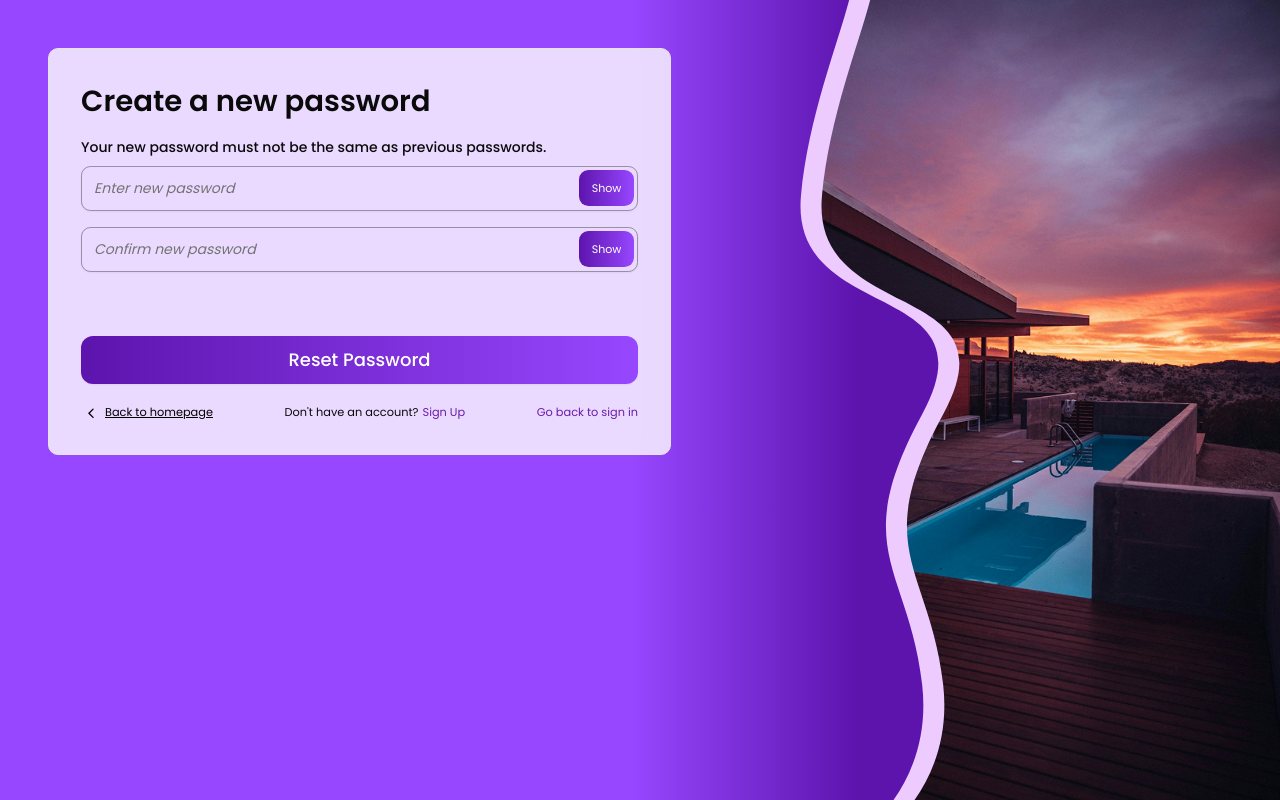
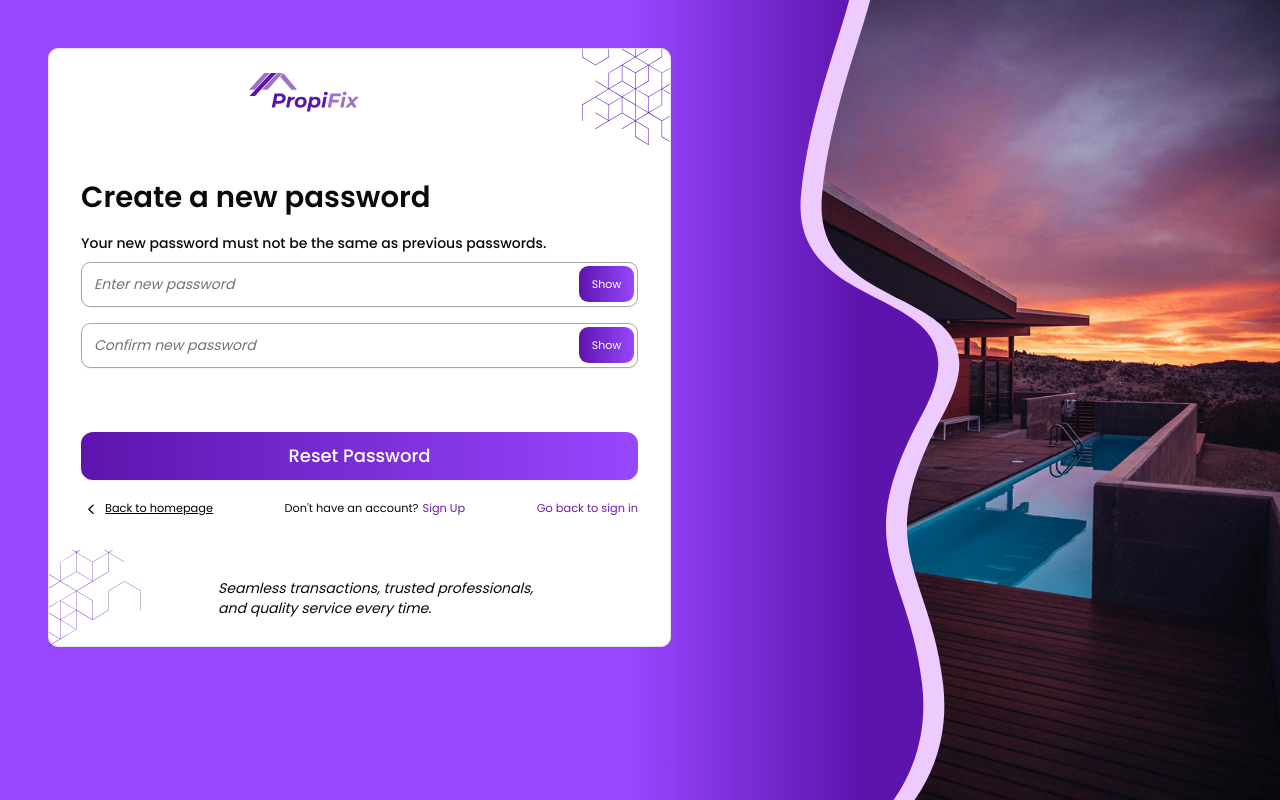
Before and after one commit to DevGracies/Propifix, a Next.js app: page /user/reset-password/new-password in a window 1280 px wide. Built offline with nearby package versions, Linux system fonts and the light colour scheme.

Commit message:
refactor: updated ui for password reset

```diff
--- a/src/components/auth/user/NewPassword.jsx
+++ b/src/components/auth/user/NewPassword.jsx
@@ -10,6 +10,10 @@ import { useRouter } from 'next/navigation';
 import { NewPasswordFormSchema } from '@/lib/schema/NewPasswordFormSchema'
 import { Text } from '@/components/shared/Text'
 import { PasswordInput } from '@/components/custom-ui/PasswordField'
+import { CustomImage } from '@/components/shared/Image';
+import logo from '../../../../public/Propifix_logo.svg'
+import topDesign from '../../../../public/backgrounds/auth-top-vector.svg'
+import bottomDesign from '../../../../public/backgrounds/auth-bottom-vector.svg'
 
 export const NewPasswordForm = () => {
   const [isPending, setIsPending] = useState(false)
@@ -28,7 +32,22 @@ export const NewPasswordForm = () => {
   }
 
   return (
-    <div className='sm:p-8 p-4 bg-white/80 backdrop-blur-sm border rounded-lg flex flex-col gap-4'>
+    <div className='bg-white border rounded-lg'>
+      <div className='flex flex-row'>
+      <CustomImage
+          src={logo}
+          style="w-full h-10 my-6"
+          imgStyle="object-contain object-right"
+          priority={true}
+          />
+        <CustomImage
+          src={topDesign}
+          style="w-full h-24"
+          imgStyle="object-contain object-right"
+          priority={true}
+          />
+      </div>
+      <div className='sm:p-8 p-4 flex flex-col gap-4'>
       <Text as='h1' style='text-[29.15px] font-semibold leading-[40.49px]'>
         Create a new password
       </Text>
@@ -88,5 +107,17 @@ export const NewPasswordForm = () => {
         </form>
       </Form>
     </div>
+    <div className='flex items-center'>
+        <CustomImage
+        src={bottomDesign}
+        style="w-full h-24"
+        imgStyle="object-contain object-left"
+        priority={true}
+        />
+        <p className='italic text-xs md:text-sm text-left ml-2 flex mr-0 md:mr-30 w-7xl'>
+          Seamless transactions, trusted professionals, and quality service every time.
+        </p>
+    </div>
+    </div>
   )
 }
--- a/src/components/auth/user/PasswordUpdated.jsx
+++ b/src/components/auth/user/PasswordUpdated.jsx
@@ -4,12 +4,31 @@ import { ChevronLeft } from 'lucide-react'
 import { Button } from '@/components/ui/button'
 import { useRouter } from 'next/navigation';
 import { Text } from '@/components/shared/Text'
+import { CustomImage } from '@/components/shared/Image';
+import logo from '../../../../public/Propifix_logo.svg'
+import topDesign from '../../../../public/backgrounds/auth-top-vector.svg'
+import bottomDesign from '../../../../public/backgrounds/auth-bottom-vector.svg'
 
 export const PasswordUpdated = () => {
   const router = useRouter()
 
   return (
-    <div className='sm:p-8 p-4 bg-white/80 backdrop-blur-sm border rounded-lg flex flex-col gap-4'>
+   <div className='bg-white border rounded-lg'>
+     <div className='flex flex-row'>
+      <CustomImage
+          src={logo}
+          style="w-full h-10 my-6"
+          imgStyle="object-contain object-right"
+          priority={true}
+          />
+        <CustomImage
+          src={topDesign}
+          style="w-full h-24"
+          imgStyle="object-contain object-right"
+          priority={true}
+          />
+      </div>
+     <div className='sm:p-8 p-4 flex flex-col gap-4'>
       <Text as='h1' style='text-[29.15px] font-semibold leading-[40.49px]'>
         Password updated!
       </Text>
@@ -55,5 +74,17 @@ export const PasswordUpdated = () => {
         </div>
       </div>
     </div>
+    <div className='flex items-center'>
+        <CustomImage
+        src={bottomDesign}
+        style="w-full h-24"
+        imgStyle="object-contain object-left"
+        priority={true}
+        />
+        <p className='italic text-xs md:text-sm text-left ml-2 flex mr-0 md:mr-30 w-7xl'>
+          Seamless transactions, trusted professionals, and quality service every time.
+        </p>
+    </div>
+   </div>
   )
 }
--- a/src/components/auth/user/ResetPassword.jsx
+++ b/src/components/auth/user/ResetPassword.jsx
@@ -10,6 +10,10 @@ import { Button } from '@/components/ui/button'
 import { useRouter } from 'next/navigation';
 import { ResetPasswordFormSchema } from '@/lib/schema/ResetPasswordFormSchema'
 import { Text } from '@/components/shared/Text'
+import { CustomImage } from '@/components/shared/Image';
+import logo from '../../../../public/Propifix_logo.svg'
+import topDesign from '../../../../public/backgrounds/auth-top-vector.svg'
+import bottomDesign from '../../../../public/backgrounds/auth-bottom-vector.svg'
 
 export const ResetPasswordForm = () => {
   const [isPending, setIsPending] = useState(false)
@@ -27,7 +31,22 @@ export const ResetPasswordForm = () => {
   }
 
   return (
-    <div className='sm:p-8 p-4 bg-white/80 backdrop-blur-sm border rounded-lg flex flex-col gap-4'>
+   <div className='bg-white border rounded-lg'>
+     <div className='flex flex-row'>
+      <CustomImage
+          src={logo}
+          style="w-full h-10 my-6"
+          imgStyle="object-contain object-right"
+          priority={true}
+          />
+        <CustomImage
+          src={topDesign}
+          style="w-full h-24"
+          imgStyle="object-contain object-right"
+          priority={true}
+          />
+      </div>
+     <div className='sm:p-8 p-4 flex flex-col gap-4'>
       <Text as='h1' style='text-[29.15px] font-semibold leading-[40.49px]'>
         Reset your password
       </Text>
@@ -85,5 +104,17 @@ export const ResetPasswordForm = () => {
         </form>
       </Form>
     </div>
+    <div className='flex items-center'>
+        <CustomImage
+        src={bottomDesign}
+        style="w-full h-24"
+        imgStyle="object-contain object-left"
+        priority={true}
+        />
+        <p className='italic text-xs md:text-sm text-left ml-2 flex mr-0 md:mr-30 w-7xl'>
+          Seamless transactions, trusted professionals, and quality service every time.
+        </p>
+    </div>
+   </div>
   )
 }
--- a/src/components/auth/user/VerifyCode.jsx
+++ b/src/components/auth/user/VerifyCode.jsx
@@ -10,6 +10,10 @@ import { Button } from '@/components/ui/button'
 import { useRouter } from 'next/navigation';
 import { VerifyCodeFormSchema } from '@/lib/schema/VerifyCodeFormSchema'
 import { Text } from '@/components/shared/Text'
+import { CustomImage } from '@/components/shared/Image';
+import logo from '../../../../public/Propifix_logo.svg'
+import topDesign from '../../../../public/backgrounds/auth-top-vector.svg'
+import bottomDesign from '../../../../public/backgrounds/auth-bottom-vector.svg'
 
 export const VerifyCodeForm = () => {
   const [isPending, setIsPending] = useState(false)
@@ -27,7 +31,22 @@ export const VerifyCodeForm = () => {
   }
 
   return (
-    <div className='sm:p-8 p-4 bg-white/80 backdrop-blur-sm border rounded-lg flex flex-col gap-4'>
+   <div className='bg-white border rounded-lg'>
+     <div className='flex flex-row'>
+      <CustomImage
+          src={logo}
+          style="w-full h-10 my-6"
+          imgStyle="object-contain object-right"
+          priority={true}
+          />
+        <CustomImage
+          src={topDesign}
+          style="w-full h-24"
+          imgStyle="object-contain object-right"
+          priority={true}
+          />
+      </div>
+     <div className='sm:p-8 p-4 flex flex-col gap-4'>
       <Text as='h1' style='text-[29.15px] font-semibold leading-[40.49px]'>
         Enter verification code
       </Text>
@@ -85,5 +104,17 @@ export const VerifyCodeForm = () => {
         </form>
       </Form>
     </div>
+    <div className='flex items-center'>
+        <CustomImage
+        src={bottomDesign}
+        style="w-full h-24"
+        imgStyle="object-contain object-left"
+        priority={true}
+        />
+        <p className='italic text-xs md:text-sm text-left ml-2 flex mr-0 md:mr-30 w-7xl'>
+          Seamless transactions, trusted professionals, and quality service every time.
+        </p>
+    </div>
+   </div>
   )
 }
```
